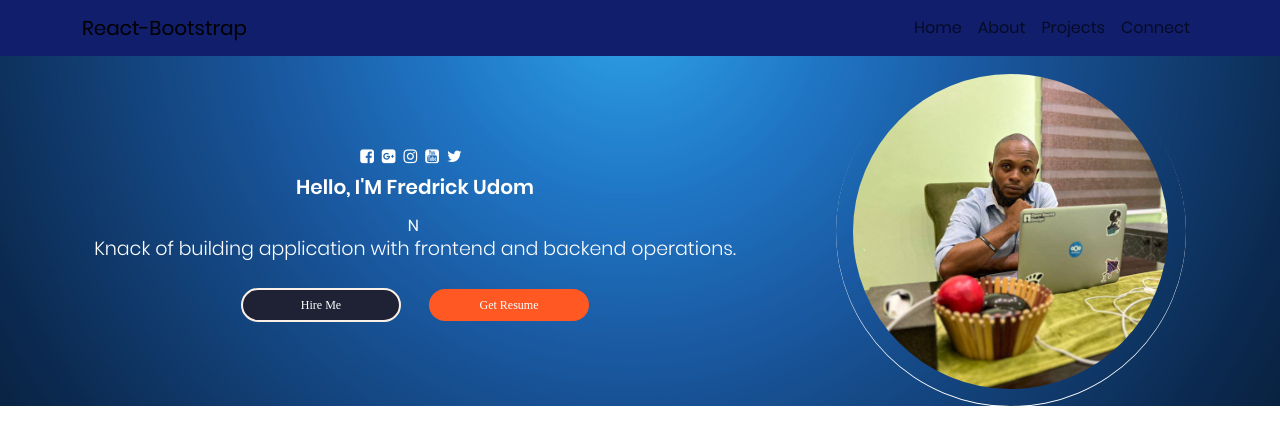
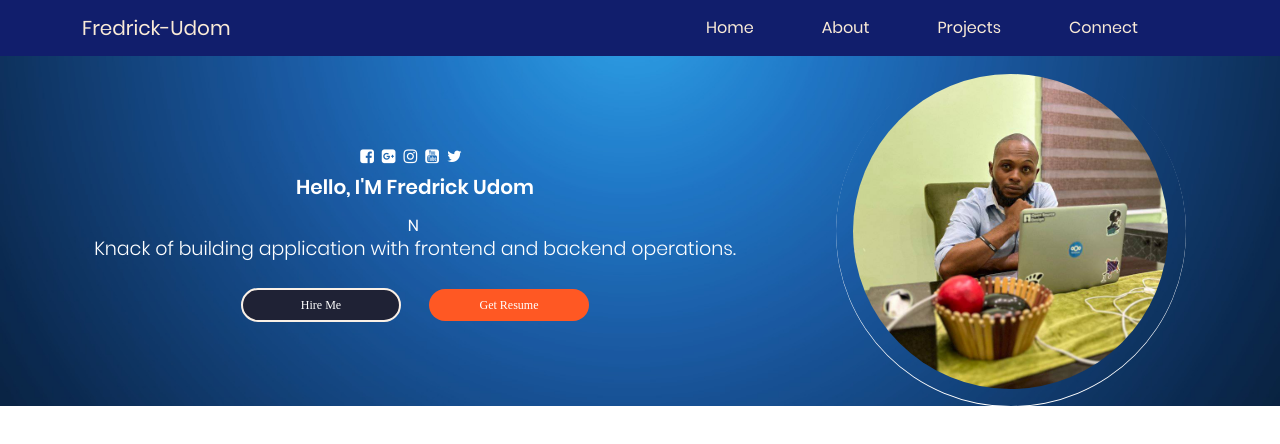
Before and after one commit to FredrickUdom/react-portfolio, a React (Vite) app: page / in a window 1280 px wide. Shown: the top 444 px of the page. Built offline with nearby package versions, Linux system fonts and the light colour scheme.

Commit message:
making navbar sticky

```diff
--- a/src/PortfolioContainer/Home/Profile.css
+++ b/src/PortfolioContainer/Home/Profile.css
@@ -2,11 +2,13 @@
     display: flex;
     align-items: center;
     justify-content: center;
-    height: 10%;
+    height: 14%;
     min-height: fit-content;
     background: url('../../assets/img/gradient-blue-background-free-vector.jpg');
     background-repeat: no-repeat;
     background-size: cover;
+    overflow-x: hidden;
+
 }
 .profile-details{
     justify-content: center;
--- a/src/PortfolioContainer/Nav-bar/NavBar.css
+++ b/src/PortfolioContainer/Nav-bar/NavBar.css
@@ -1,7 +1,15 @@
 .navbar-area{
     background-color: #111E6C;
+    position: sticky;
+    overflow-x: hidden;
+    top: 0;
+
 
 }
-.nav-links{
-    color: white !important;
+.linkText a{
+    color: antiquewhite !important;
+    padding-right: 60px !important ;
 }
+.logo a{
+    color:antiquewhite;
+}
--- a/src/PortfolioContainer/Nav-bar/NavBar.jsx
+++ b/src/PortfolioContainer/Nav-bar/NavBar.jsx
@@ -7,16 +7,16 @@ import './NavBar.css'
 
 function NavBar() {
   return (
-    <Navbar expand="lg" className="navbar-area text-primary" variant="light" sticky="top">
-      <Container className='nav-links'>
-        <Navbar.Brand href="#home">React-Bootstrap</Navbar.Brand>
+    <Navbar expand="lg" className="navbar-area text-primary">
+      <Container className='logo'>
+        <Navbar.Brand a href="#home">Fredrick-Udom</Navbar.Brand>
         <Navbar.Toggle aria-controls="basic-navbar-nav" />
         <Navbar.Collapse id="basic-navbar-nav">
-          <Nav className="ml-auto text-primary">
-            <Nav.Link href="#home">Home</Nav.Link>
-            <Nav.Link href="#link">About</Nav.Link>
-            <Nav.Link href="#home">Projects</Nav.Link>
-            <Nav.Link href="#link">Connect</Nav.Link>
+          <Nav className="ml-auto linkText">
+            <Nav.Link a href="#home">Home</Nav.Link>
+            <Nav.Link a href="#link">About</Nav.Link>
+            <Nav.Link a href="#home">Projects</Nav.Link>
+            <Nav.Link a href="#link">Connect</Nav.Link>
             {/* <NavDropdown title="DropdownFred" id="basic-nav-dropdown">
               <NavDropdown.Item href="#action/3.1">Action</NavDropdown.Item>
               <NavDropdown.Item href="#action/3.2">
```
